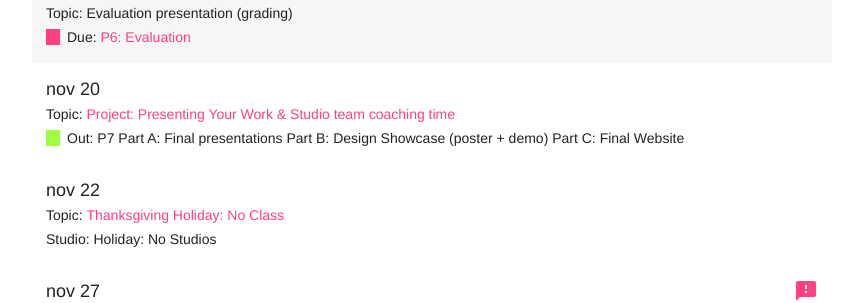
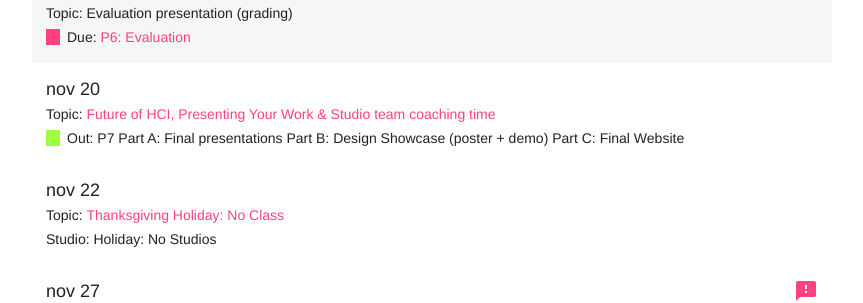
Before and after one commit to cs160-berkeley/website, a Jekyll site: the page built from schedule.md, in a window 1280 px wide and 900 px high, scrolled down 3516 px. Shown: the part 154-457 px from the top of the window, without its empty margins (208-1071 px from the left). Built offline with Jekyll 4.4.1, drawn with Linux system fonts in a browser that asks for light colours.

Commit message:
the future of hci... is in your hands

```diff
--- a/_data/CS160Schedule.csv
+++ b/_data/CS160Schedule.csv
@@ -194,7 +194,7 @@ Break
 Preview P7 Part A
 Group coaching time",T,,,https://drive.google.com/open?id=0Bw5c_JsRiheEaEdVMWJ0cXJ6X00, ,,,,,
 13S,17-Nov,Evaluation presentation (grading),Due: Evaluation presentation,,T,T,,,,"P6: Evaluation,https://docs.google.com/document/d/1XKLG6AYqovLRsac1xhM8q4Q4O6GZ6UhYBBCSHg2cY60",,,
-14M,20-Nov,Project: Presenting Your Work & Studio team coaching time,"Future of HCI
+14M,20-Nov,"Future of HCI, Presenting Your Work & Studio team coaching time","Future of HCI
 Presenting Work
 Oral presentations/demo
 Poster
--- a/_data/schedule.yaml
+++ b/_data/schedule.yaml
@@ -410,7 +410,7 @@
     link: https://docs.google.com/document/d/1XKLG6AYqovLRsac1xhM8q4Q4O6GZ6UhYBBCSHg2cY60
 - Class: 14M
   Date: 2017 Nov 20
-  WebsiteLabel: 'Project: Presenting Your Work & Studio team coaching time'
+  WebsiteLabel: Future of HCI, Presenting Your Work & Studio team coaching time
   Topic: "Future of HCI\nPresenting Work\nOral presentations/demo\nPoster\nPresenting
     as a team (each person should have a role in final presentation)\nCritically and
     constructively reviewing others' work\nBreak\nLaunch P7: \nDesign Showcase\n45-second
```
